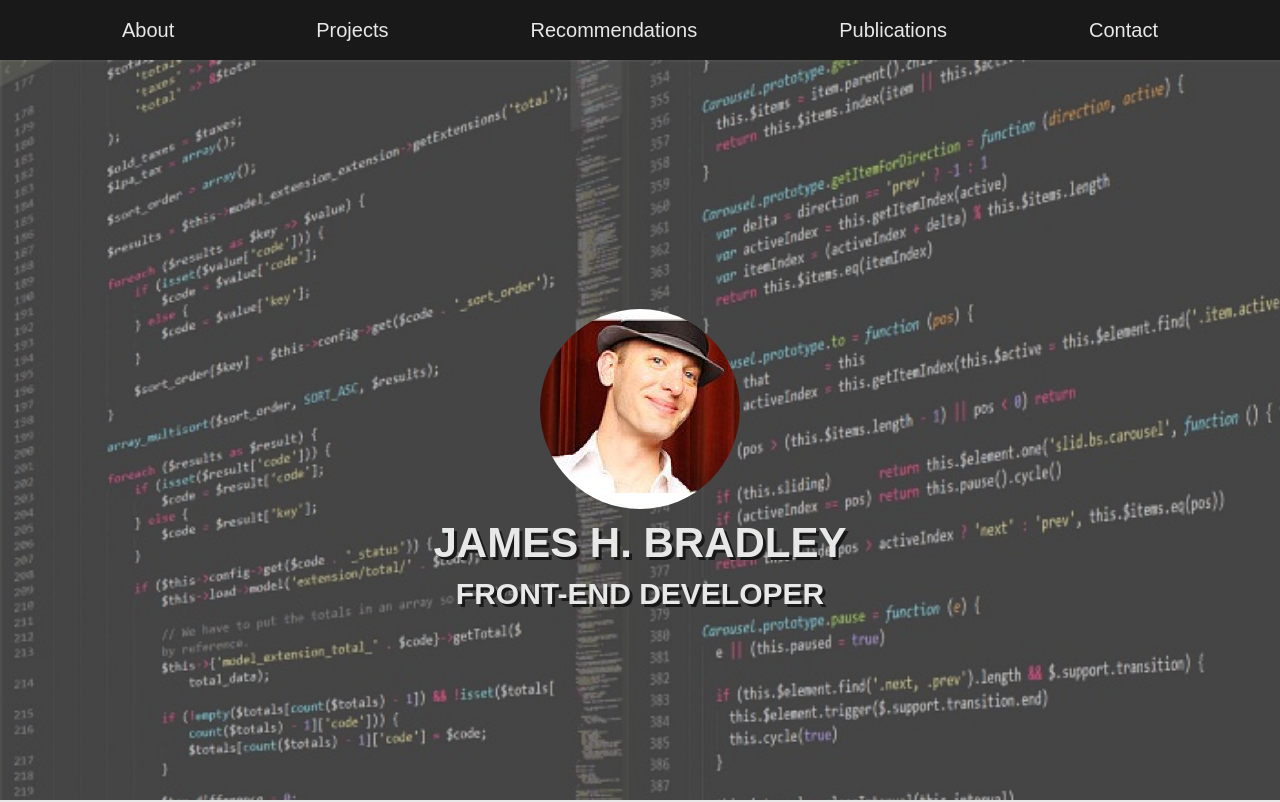
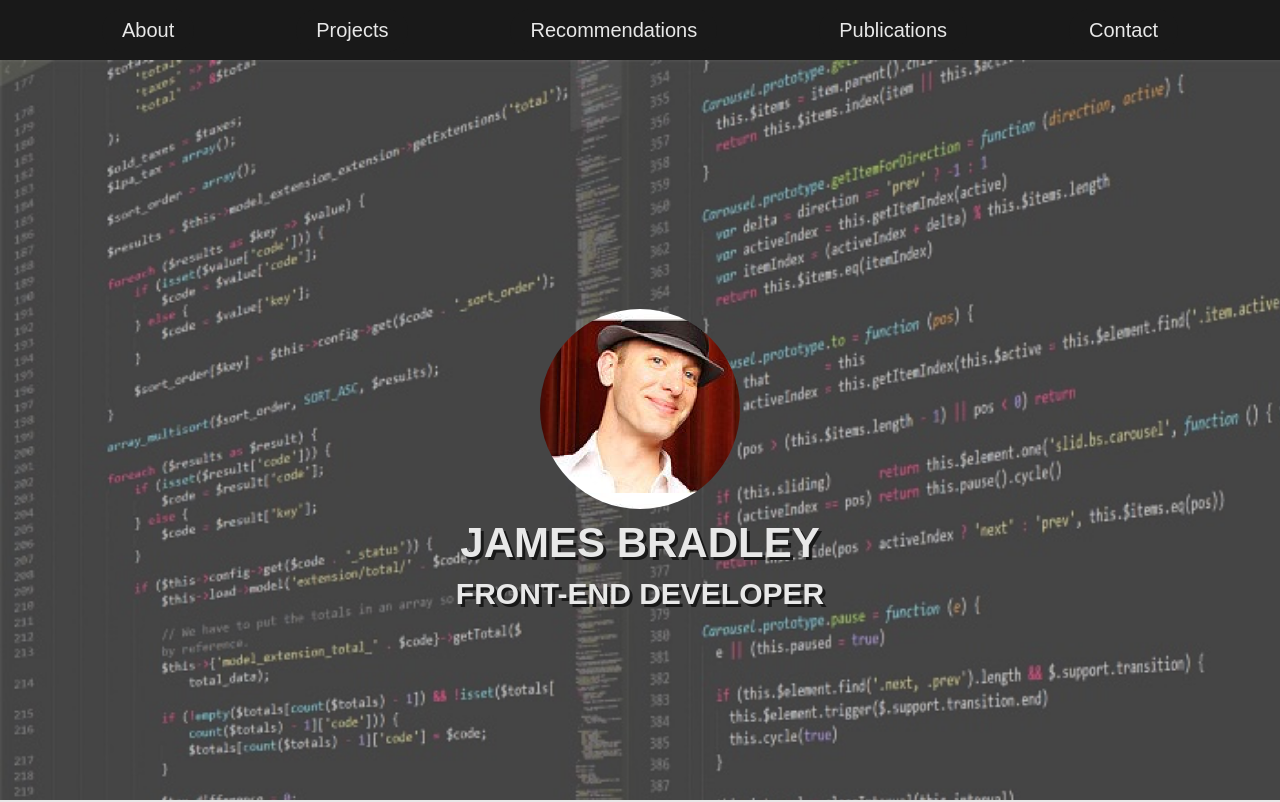
Before and after one commit to jmebradl23/hintonbradley-site, a website built with webpack: page src/index.html in a window 1280 px wide. Shown: the top 802 px of the page. Built offline with nearby package versions, Linux system fonts and the light colour scheme; what sal.js would draw is missing.

Commit message:
safari test

```diff
--- a/src/index.html
+++ b/src/index.html
@@ -25,7 +25,7 @@
         <div class="content-overlay-wrapper">
             <div class="content-overlay">
                 <div class="self-img"></div>
-                <h1 class="txt-ctr section-title txt-shadow">JAMES H. BRADLEY</h1>
+                <h1 class="txt-ctr section-title txt-shadow">JAMES BRADLEY</h1>
                 <h2 class="txt-ctr txt-shadow">FRONT-END DEVELOPER</h2>
             </div>
         </div>
--- a/src/style.scss
+++ b/src/style.scss
@@ -455,7 +455,7 @@ input, textarea {
   padding: 0 0 25px;
 }
 
-@media only screen and (min-width: 788px) {
+@media only screen and (min-width: 795px) {
 
   .fixed {
     background-attachment: fixed;
```
